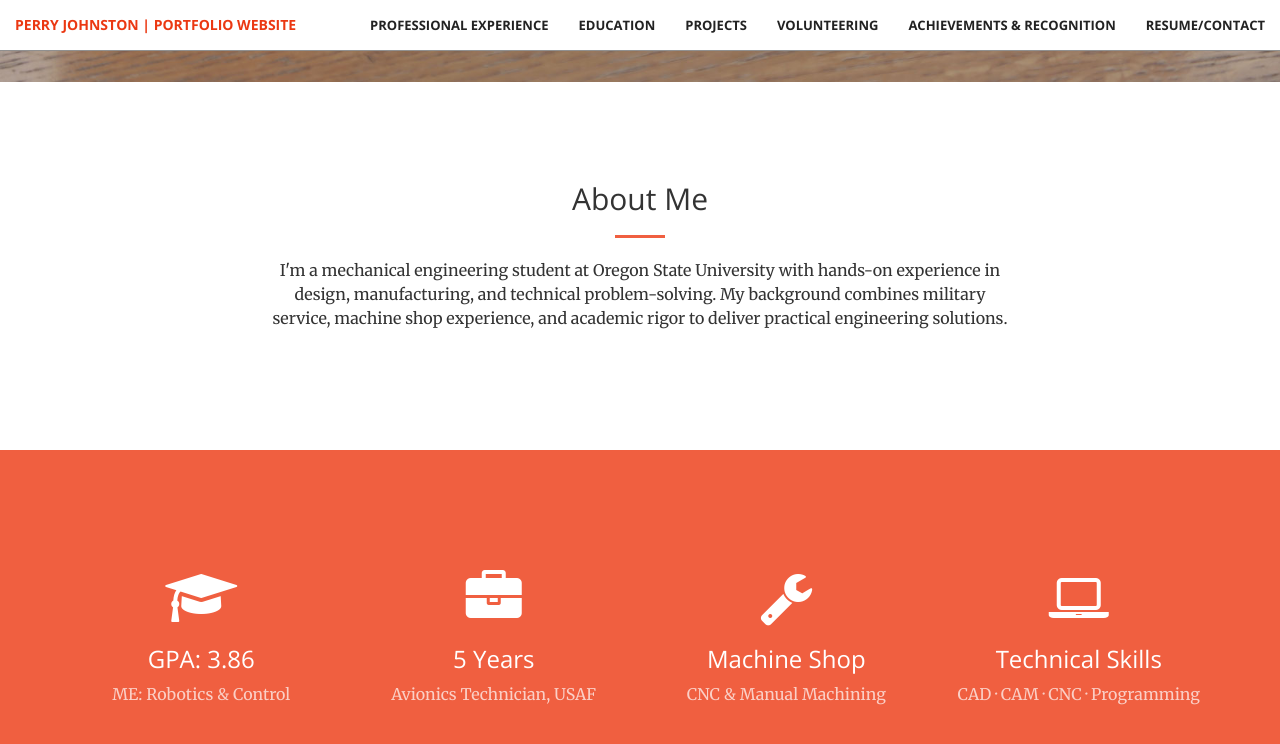
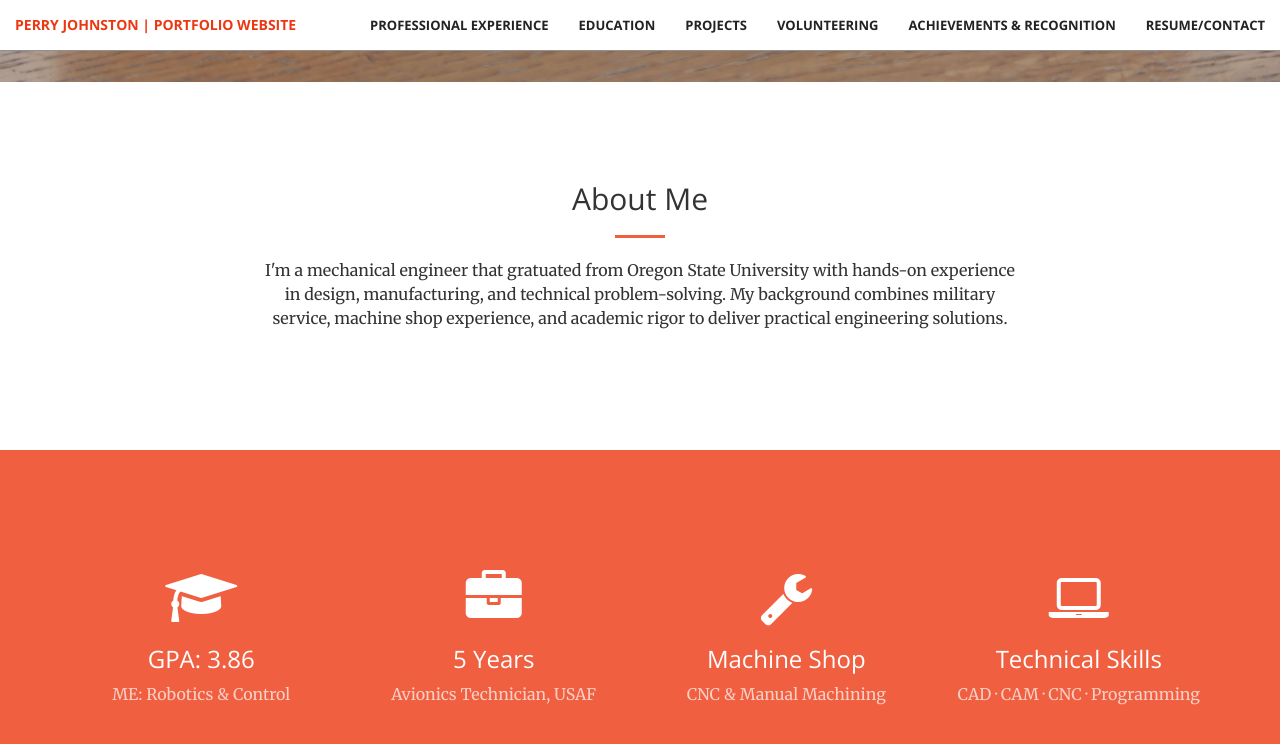
Before and after one commit to perryismyname/perryismyname.github.io, a Jekyll site: the page built from home/index.html, in a window 1280 px wide and 900 px high, scrolled down 818 px, cut to the strip 0-802 px from the top of the window. Shown: the top 744 px of the strip. Built offline with Jekyll 4.4.1, drawn with Linux system fonts in a browser that asks for light colours.

Commit message:
Update index.html

```diff
--- a/home/index.html
+++ b/home/index.html
@@ -11,7 +11,7 @@ layout: front
             <div class="col-lg-8 col-lg-offset-2 text-center">
                 <h2 class="section-heading">About Me</h2>
                 <hr class="primary">
-                <p>I'm a mechanical engineering student at Oregon State University with hands-on experience in design, manufacturing, and technical problem-solving. My background combines military service, machine shop experience, and academic rigor to deliver practical engineering solutions.</p>
+                <p>I'm a mechanical engineer that gratuated from Oregon State University with hands-on experience in design, manufacturing, and technical problem-solving. My background combines military service, machine shop experience, and academic rigor to deliver practical engineering solutions.</p>
             </div>
         </div>
     </div>
```
